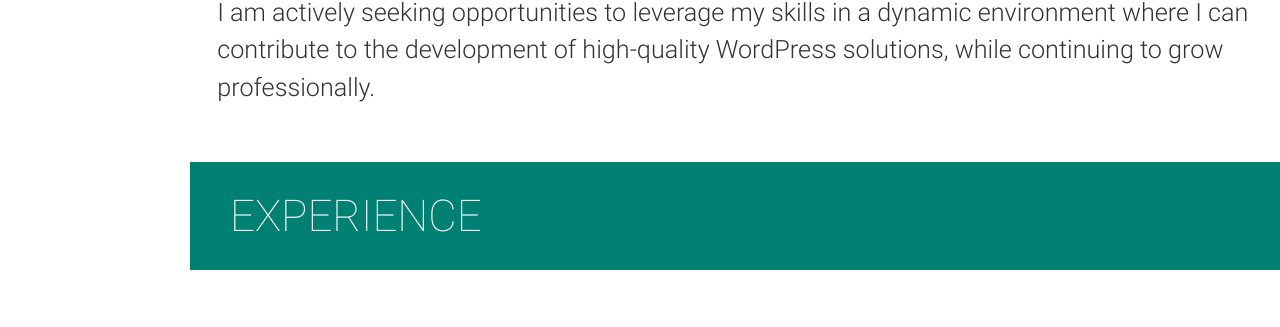
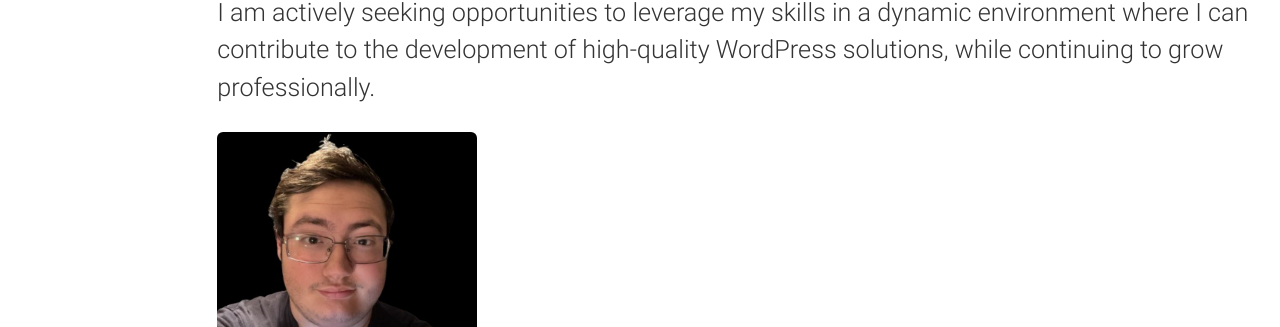
Before and after one commit to BrianCodeDev/briancodedev.github.io, a plain HTML site: page index.html in a window 1280 px wide. Shown: the part 1466-1793 px from the top of the page. Drawn offline with nearby package versions, Linux system fonts and the light colour scheme.

Commit message:
about content
uploaded my face profile picture to my about me.

```diff
--- a/index.html
+++ b/index.html
@@ -160,10 +160,13 @@
               </a>
 
             </div>
-            <div class='buttons'>
-              <a href="#about" class="readme">Read More</a>
-              <a href="#contact" class="contactme">Contact Me</a>
-            </div>
+      <div class='buttons'>
+        <a href="#about" class="readme">Read More</a>
+        <a href="#contact" class="contactme">Contact Me</a>
+      </div>
+
+
+
           </div>
         </div>
       </div>
@@ -190,6 +193,8 @@
         <p>
           I am actively seeking opportunities to leverage my skills in a dynamic environment where I can contribute to the development of high-quality WordPress solutions, while continuing to grow professionally.
         </p>
+        <img src="assets/img/1723471880660.jpg" alt="profile" width="260px" height="260px" style="border-radius: 6px; object-fit: cover;">
+
       </div>
     </section>
 
```
